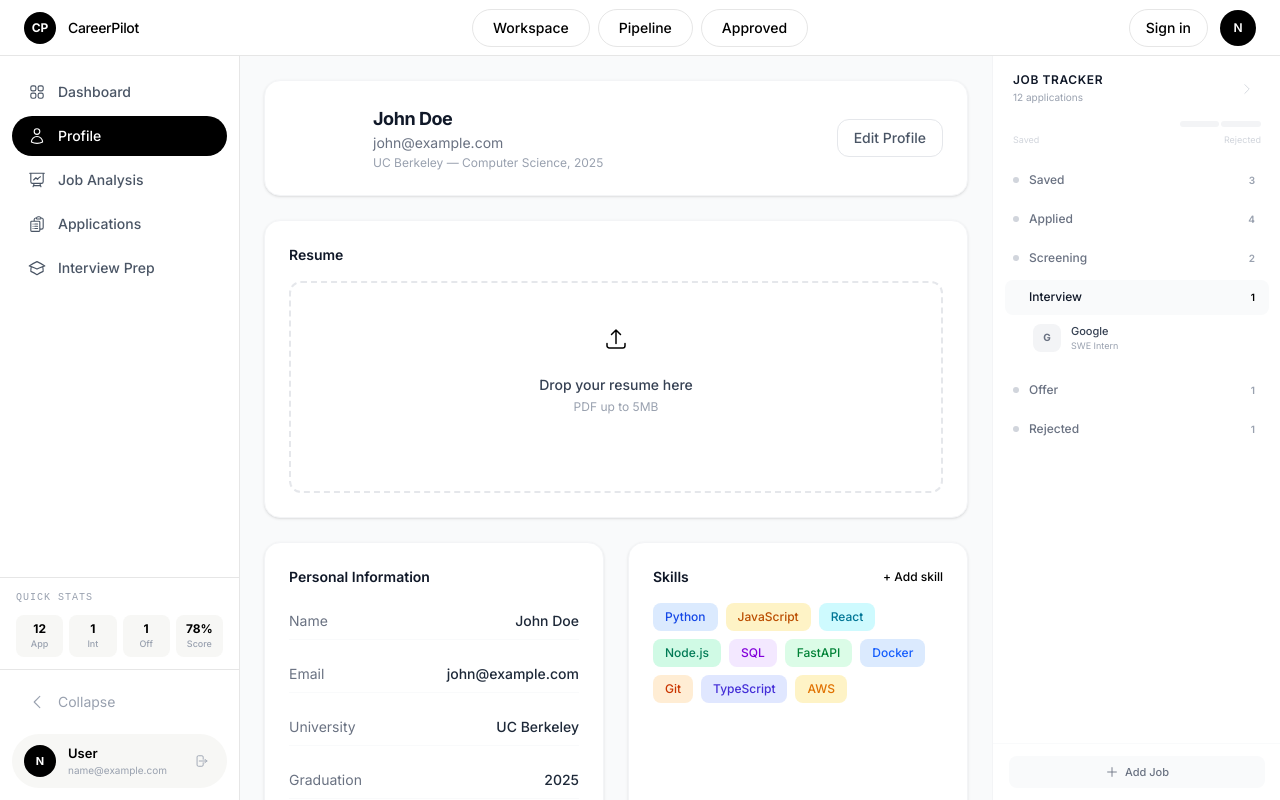
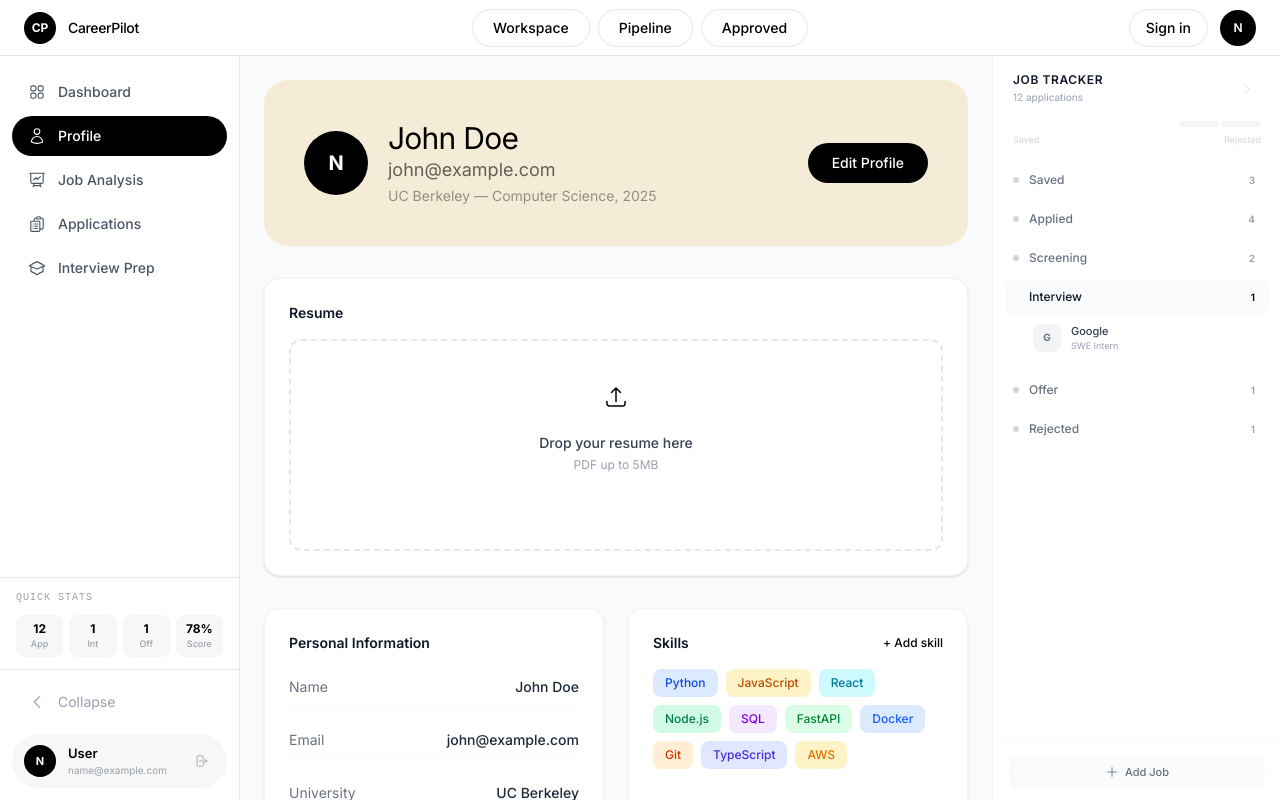
Before and after one commit to bhuwanb23/career_pilot, a React (Vite) app in the folder frontend/: page /profile in a window 1280 px wide. Built offline with nearby package versions, Linux system fonts and the light colour scheme; sample sign-in values are in the browser's storage.

Commit message:
feat: update ProfilePage with Figma design - cream color block header

```diff
--- a/frontend/src/pages/ProfilePage.jsx
+++ b/frontend/src/pages/ProfilePage.jsx
@@ -11,19 +11,22 @@ export default function ProfilePage({ leftCollapsed, rightCollapsed, onToggleLef
 
   return (
     <AppLayout leftCollapsed={leftCollapsed} rightCollapsed={rightCollapsed} onToggleLeft={onToggleLeft} onToggleRight={onToggleRight}>
-      <div className="max-w-4xl mx-auto space-y-6">
-        <div className="bg-white rounded-2xl border border-gray-100 shadow-sm p-6 flex items-center gap-5">
-          <div className="w-16 h-16 rounded-2xl bg-gradient-to-br from-brand-500 to-brand-700 flex items-center justify-center text-white text-xl font-bold flex-shrink-0">
-            {initials}
+      <div className="max-w-4xl mx-auto space-y-8">
+        {/* Header */}
+        <div className="bg-[#f4ecd6] rounded-3xl p-10">
+          <div className="flex items-center gap-5">
+            <div className="w-16 h-16 rounded-full bg-black flex items-center justify-center text-white text-xl font-bold flex-shrink-0">
+              {initials}
+            </div>
+            <div className="flex-1 min-w-0">
+              <h1 className="text-3xl font-light text-black tracking-tight">John Doe</h1>
+              <p className="text-lg text-black/60 font-light">john@example.com</p>
+              <p className="text-sm text-black/40 mt-0.5">UC Berkeley — Computer Science, 2025</p>
+            </div>
+            <button className="px-6 py-2.5 rounded-full bg-black text-white text-sm font-medium hover:bg-gray-800 transition-colors">
+              Edit Profile
+            </button>
           </div>
-          <div className="flex-1 min-w-0">
-            <h1 className="text-lg font-bold text-gray-900 tracking-tight">John Doe</h1>
-            <p className="text-sm text-gray-500">john@example.com</p>
-            <p className="text-xs text-gray-400 mt-0.5">UC Berkeley — Computer Science, 2025</p>
-          </div>
-          <button className="px-4 py-2 rounded-xl border border-gray-200 text-sm font-medium text-gray-600 hover:bg-gray-50 hover:border-gray-300 transition-all">
-            Edit Profile
-          </button>
         </div>
 
         <ResumeCard />
```
